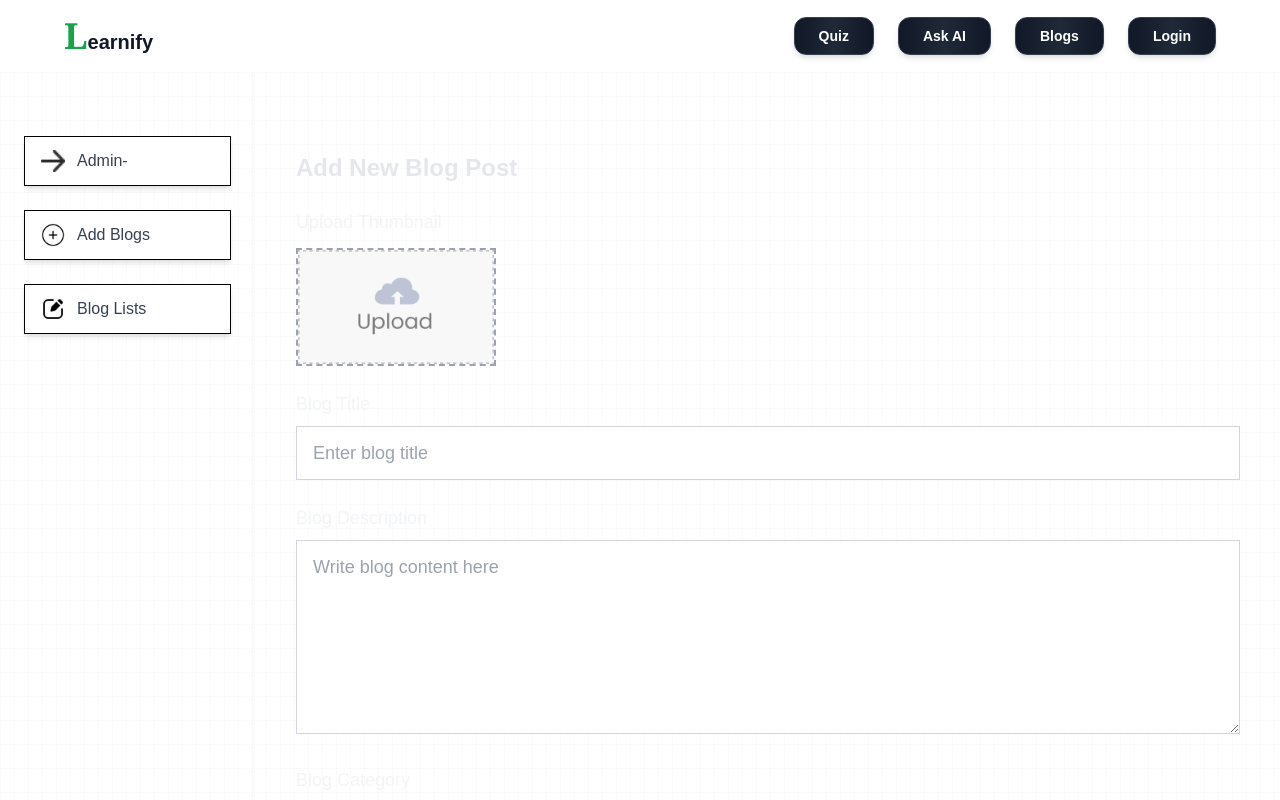
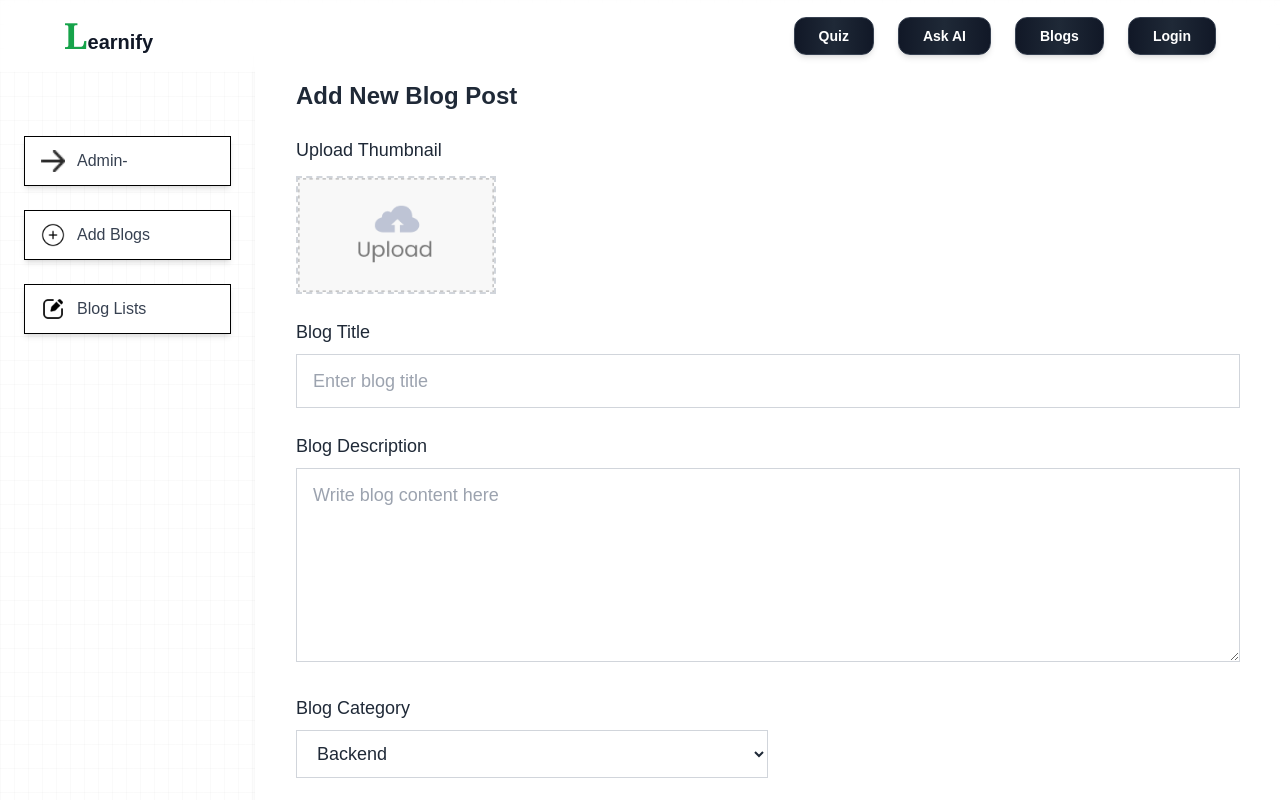
Before and after one commit to yorkright/Learnify, a Next.js app: page /admin/Addproduct in a window 1280 px wide. Shown: the top 800 px of the page. Built offline with nearby package versions, Linux system fonts and the light colour scheme; no server answers.

Commit message:
Update page.jsx for background colors.

```diff
--- a/app/admin/Addproduct/page.jsx
+++ b/app/admin/Addproduct/page.jsx
@@ -66,21 +66,20 @@ const Page = () => {
   return (
   <form
   onSubmit={onSubmitHandler}
-  className="max-w-5xl w-full mx-auto mt-10 p-6 sm:p-10  dark:bg-slate-800 rounded-xl shadow-md"
->  <br /><br /><br />
-  <h2 className="text-2xl font-bold text-gray-200 dark:text-white mb-6">Add New Blog Post</h2>
+  className="max-w-5xl w-full mx-auto mt-10 p-6 sm:p-10 bg-white rounded-xl shadow-md"
+>
+  <h2 className="text-2xl font-bold text-gray-800 mb-6">Add New Blog Post</h2>
 
   {/* Thumbnail Upload */}
-  <label htmlFor="image" className="block text-lg font-medium text-gray-100 dark:text-gray-200">
+  <label htmlFor="image" className="block text-lg font-medium text-gray-800">
     Upload Thumbnail
-
     <div className="mt-3">
       <Image
         src={image ? URL.createObjectURL(image) : assets.upload_area}
         width={200}
         height={100}
         alt="Thumbnail Preview"
-      className="rounded-lg border-2 border-dashed border-gray-400 cursor-pointer hover:opacity-80 transition duration-300"
+        className="rounded-lg border-2 border-dashed border-gray-300 cursor-pointer hover:opacity-80 transition duration-300"
       />
     </div>
   </label>
@@ -95,13 +94,13 @@ const Page = () => {
   />
 
   {/* Blog Title */}
-  <label className="block mt-6 text-lg font-medium text-gray-100 dark:text-gray-200">
+  <label className="block mt-6 text-lg font-medium text-gray-800">
     Blog Title
     <input
       name="title"
       onChange={onChangeHandler}
       value={data.title}
-    className="mt-2 w-full px-4 py-3 text-black rounded-md border border-gray-300 focus:outline-none focus:ring-2 focus:ring-black dark:bg-gray-900 dark:text-white dark:border-gray-600"
+      className="mt-2 w-full px-4 py-3 text-gray-900 rounded-md border border-gray-300 focus:outline-none focus:ring-2 focus:ring-blue-500 bg-white"
       type="text"
       placeholder="Enter blog title"
       required
@@ -109,13 +108,13 @@ const Page = () => {
   </label>
 
   {/* Blog Description */}
-  <label className="block mt-6 text-lg font-medium text-gray-100 dark:text-gray-200">
+  <label className="block mt-6 text-lg font-medium text-gray-800">
     Blog Description
     <textarea
       name="description"
       onChange={onChangeHandler}
       value={data.description}
-    className="mt-2 w-full px-4 py-3 text-black rounded-md border border-gray-300 focus:outline-none focus:ring-2 focus:ring-black dark:bg-gray-900 dark:text-white dark:border-gray-600"
+      className="mt-2 w-full px-4 py-3 text-gray-900 rounded-md border border-gray-300 focus:outline-none focus:ring-2 focus:ring-blue-500 bg-white"
       rows={6}
       placeholder="Write blog content here"
       required
@@ -123,13 +122,13 @@ const Page = () => {
   </label>
 
   {/* Blog Category */}
-  <label className="block mt-6 text-lg font-medium text-gray-100 dark:text-gray-200">
+  <label className="block mt-6 text-lg font-medium text-gray-800">
     Blog Category <br />
     <select
       name="category"
       onChange={onChangeHandler}
       value={data.category}
-    className="mt-2 w-full sm:w-1/2 px-4 py-3 rounded-md border border-gray-300 bg-white text-gray-700 dark:bg-gray-900 dark:text-white dark:border-gray-600 focus:outline-none focus:ring-2 focus:ring-black"
+      className="mt-2 w-full sm:w-1/2 px-4 py-3 rounded-md border border-gray-300 bg-white text-gray-800 focus:outline-none focus:ring-2 focus:ring-blue-500"
     >
       <option value="Frontend">Frontend</option>
       <option value="Backend">Backend</option>
@@ -141,13 +140,14 @@ const Page = () => {
   <div className="mt-8 flex justify-center sm:justify-start">
     <button
       type="submit"
-      className="w-full sm:w-40 py-3 rounded-md bg-white text-black hover:bg-gray-900     transition duration-300"
+      className="w-full sm:w-40 py-3 rounded-md bg-blue-600 text-white hover:bg-blue-700 transition duration-300"
     >
       Add
     </button>
   </div>
 </form>
 
+
   );
 };
 
```
Lines whose indentation alone changed are shown as unchanged.
